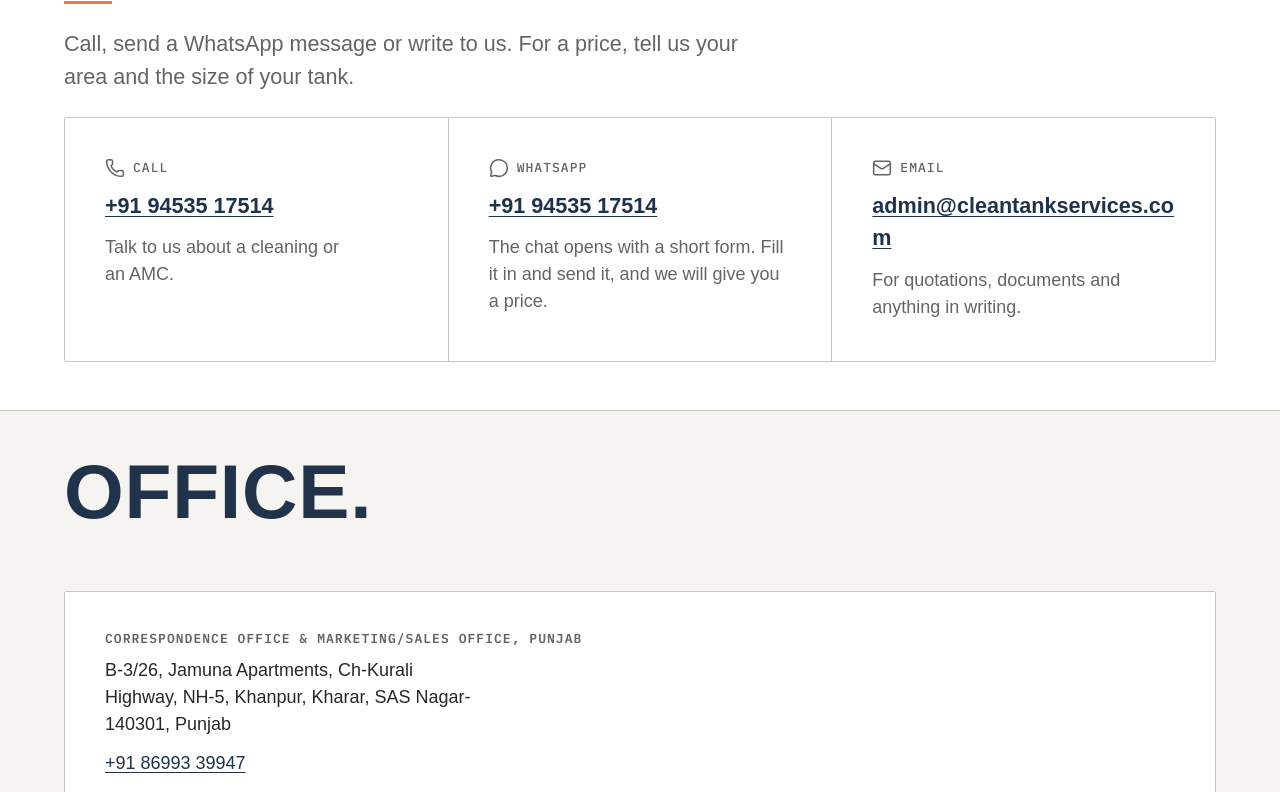
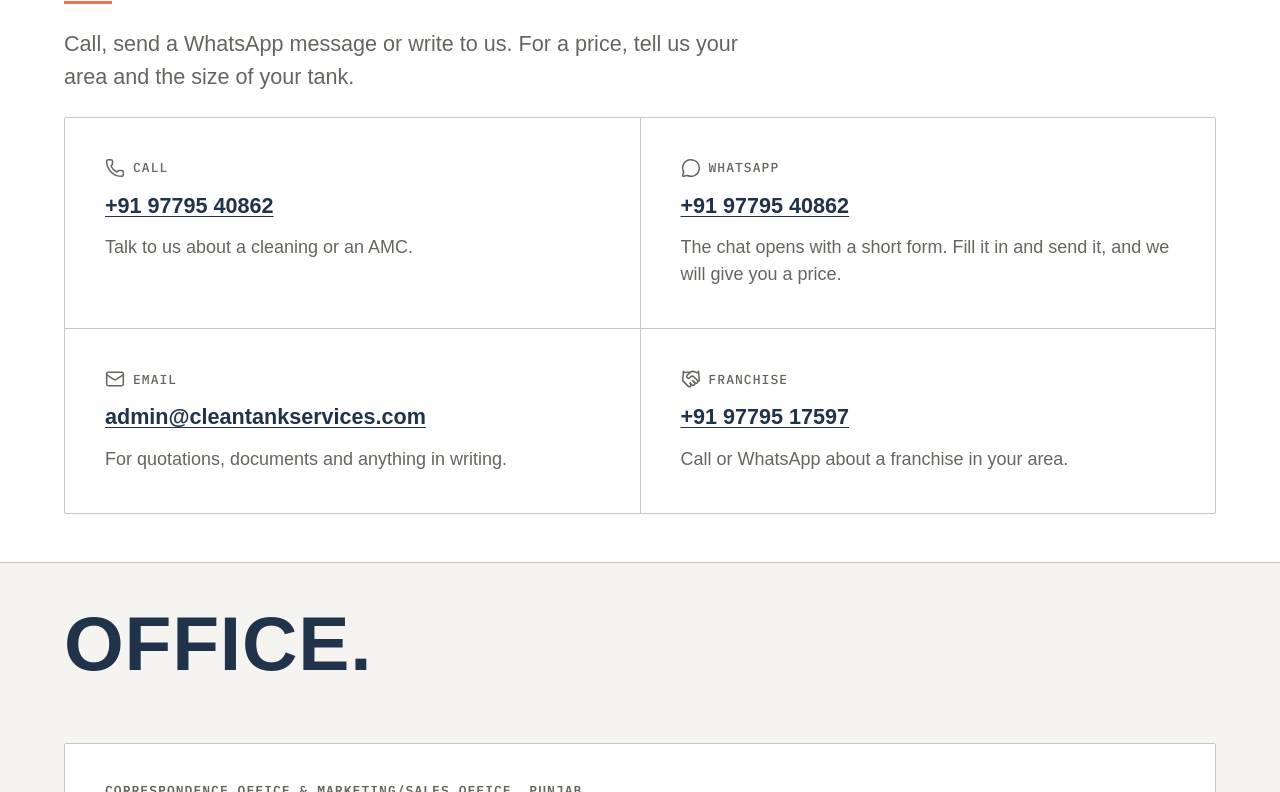
Before and after one commit to theGobindSingh/cleantank, a Next.js app: page /en/contact in a window 1280 px wide. Shown: the part 188-980 px from the top of the page. Built offline with nearby package versions, Linux system fonts and the light colour scheme; no server answers; a web font is replaced by a local one.

Commit message:
feat(contact): switch to the new main number and add the franchise line
Main line, also on WhatsApp: +91 97795 40862, now on the Punjab office too.
Franchise line, also on WhatsApp: +91 97795 17597, shown on the contact page.

```diff
--- a/src/app/(frontend)/[lang]/contact/page.tsx
+++ b/src/app/(frontend)/[lang]/contact/page.tsx
@@ -8,7 +8,12 @@ import Section from "@components/section";
 import { getDictionary, pageAlternates, toLocale } from "@i18n";
 import { formatPhone, telHref, whatsappHref } from "@utils/phone";
 import type { LucideIcon } from "lucide-react";
-import { MailIcon, MessageCircleIcon, PhoneIcon } from "lucide-react";
+import {
+  HandshakeIcon,
+  MailIcon,
+  MessageCircleIcon,
+  PhoneIcon,
+} from "lucide-react";
 import type { Metadata } from "next";
 
 export const generateMetadata = async ({
@@ -105,13 +110,20 @@ const ContactPage = async ({ params }: PageProps<"/[lang]/contact">) => {
       value: site.email,
       Icon: MailIcon,
     },
+    {
+      label: contact.franchise,
+      hint: contact.franchiseHint,
+      href: telHref(site.franchisePhone),
+      value: formatPhone(site.franchisePhone),
+      Icon: HandshakeIcon,
+    },
   ];
 
   return (
     <main>
       <PageIntro heading={contact.title} text={contact.intro} locale={locale} />
       <CommonFullWidthWrapper className="pt-6 pb-8 md:pb-10 lg:pb-12">
-        <ul className="grid gap-px overflow-hidden rounded-xs border border-border bg-border lg:grid-cols-3">
+        <ul className="grid gap-px overflow-hidden rounded-xs border border-border bg-border md:grid-cols-2">
           {channels.map(renderChannel)}
         </ul>
       </CommonFullWidthWrapper>
--- a/src/i18n/dictionaries/en.ts
+++ b/src/i18n/dictionaries/en.ts
@@ -33,6 +33,8 @@ export const en = {
       "Call, send a WhatsApp message or write to us. For a price, tell us your area and the size of your tank.",
     call: "Call",
     callHint: "Talk to us about a cleaning or an AMC.",
+    franchise: "Franchise",
+    franchiseHint: "Call or WhatsApp about a franchise in your area.",
     whatsapp: "WhatsApp",
     whatsappHint:
       "The chat opens with a short form. Fill it in and send it, and we will give you a price.",
--- a/src/i18n/dictionaries/hi.ts
+++ b/src/i18n/dictionaries/hi.ts
@@ -31,6 +31,8 @@ export const hi: Dictionary = {
       "कॉल करें, WhatsApp पर संदेश भेजें या हमें लिखें। क़ीमत के लिए अपना इलाक़ा और टंकी का आकार बताएँ।",
     call: "कॉल करें",
     callHint: "टंकी की सफ़ाई या AMC के बारे में हमसे बात करें।",
+    franchise: "फ़्रैंचाइज़ी",
+    franchiseHint: "अपने इलाक़े में फ़्रैंचाइज़ी के लिए कॉल या WhatsApp करें।",
     whatsapp: "WhatsApp",
     whatsappHint:
       "चैट एक छोटे फ़ॉर्म के साथ खुलती है। उसे भरकर भेजें, हम आपको क़ीमत बताएँगे।",
--- a/src/i18n/dictionaries/pa.ts
+++ b/src/i18n/dictionaries/pa.ts
@@ -31,6 +31,8 @@ export const pa: Dictionary = {
       "ਕਾਲ ਕਰੋ, WhatsApp 'ਤੇ ਸੁਨੇਹਾ ਭੇਜੋ ਜਾਂ ਸਾਨੂੰ ਲਿਖੋ। ਕੀਮਤ ਲਈ ਆਪਣਾ ਇਲਾਕਾ ਅਤੇ ਟੈਂਕੀ ਦਾ ਆਕਾਰ ਦੱਸੋ।",
     call: "ਕਾਲ ਕਰੋ",
     callHint: "ਟੈਂਕੀ ਦੀ ਸਫ਼ਾਈ ਜਾਂ AMC ਬਾਰੇ ਸਾਡੇ ਨਾਲ ਗੱਲ ਕਰੋ।",
+    franchise: "ਫ਼ਰੈਂਚਾਇਜ਼ੀ",
+    franchiseHint: "ਆਪਣੇ ਇਲਾਕੇ ਵਿੱਚ ਫ਼ਰੈਂਚਾਇਜ਼ੀ ਲਈ ਕਾਲ ਜਾਂ WhatsApp ਕਰੋ।",
     whatsapp: "WhatsApp",
     whatsappHint:
       "ਚੈਟ ਇੱਕ ਛੋਟੇ ਫ਼ਾਰਮ ਨਾਲ ਖੁੱਲ੍ਹਦੀ ਹੈ। ਇਸਨੂੰ ਭਰ ਕੇ ਭੇਜੋ, ਅਸੀਂ ਤੁਹਾਨੂੰ ਕੀਮਤ ਦੱਸਾਂਗੇ।",
--- a/src/site.ts
+++ b/src/site.ts
@@ -4,8 +4,9 @@
  * This file is the one source for these facts; docs point here instead of retyping them.
  */
 const legalName = "Gobind Galaxy";
-// Digits only, with the country code; format for display as +91 94535 17514.
-const phone = "919453517514";
+// Digits only, with the country code; format for display as +91 97795 40862.
+// The main line, also on WhatsApp: everything except franchise enquiries.
+const phone = "919779540862";
 
 export const site = {
   // Off until launch: Sentry and PostHog (and so the consent banner) stay
@@ -28,6 +29,8 @@ export const site = {
   phone,
   // The main number for now; set its own digits if WhatsApp moves.
   whatsapp: phone,
+  // Franchise enquiries only; also on WhatsApp.
+  franchisePhone: "919779517597",
   email: "admin@cleantankservices.com",
   offices: [
     {
@@ -39,7 +42,7 @@ export const site = {
       label: "Correspondence Office & Marketing/Sales Office, Punjab",
       address:
         "B-3/26, Jamuna Apartments, Ch-Kurali Highway, NH-5, Khanpur, Kharar, SAS Nagar-140301, Punjab",
-      phone: "918699339947",
+      phone,
     },
   ],
   gstin: "09ALFPS1473F5ZU",
--- a/src/utils/phone.ts
+++ b/src/utils/phone.ts
@@ -1,4 +1,4 @@
-/** "919453517514" as "+91 94535 17514", the house style for phone numbers. */
+/** "919779540862" as "+91 97795 40862", the house style for phone numbers. */
 export const formatPhone = (digits: string): string => {
   return `+${digits.slice(0, 2)} ${digits.slice(2, 7)} ${digits.slice(7)}`;
 };
```
Also changed, not shown: 2 other files (tests, documents, lock files or other folders).
